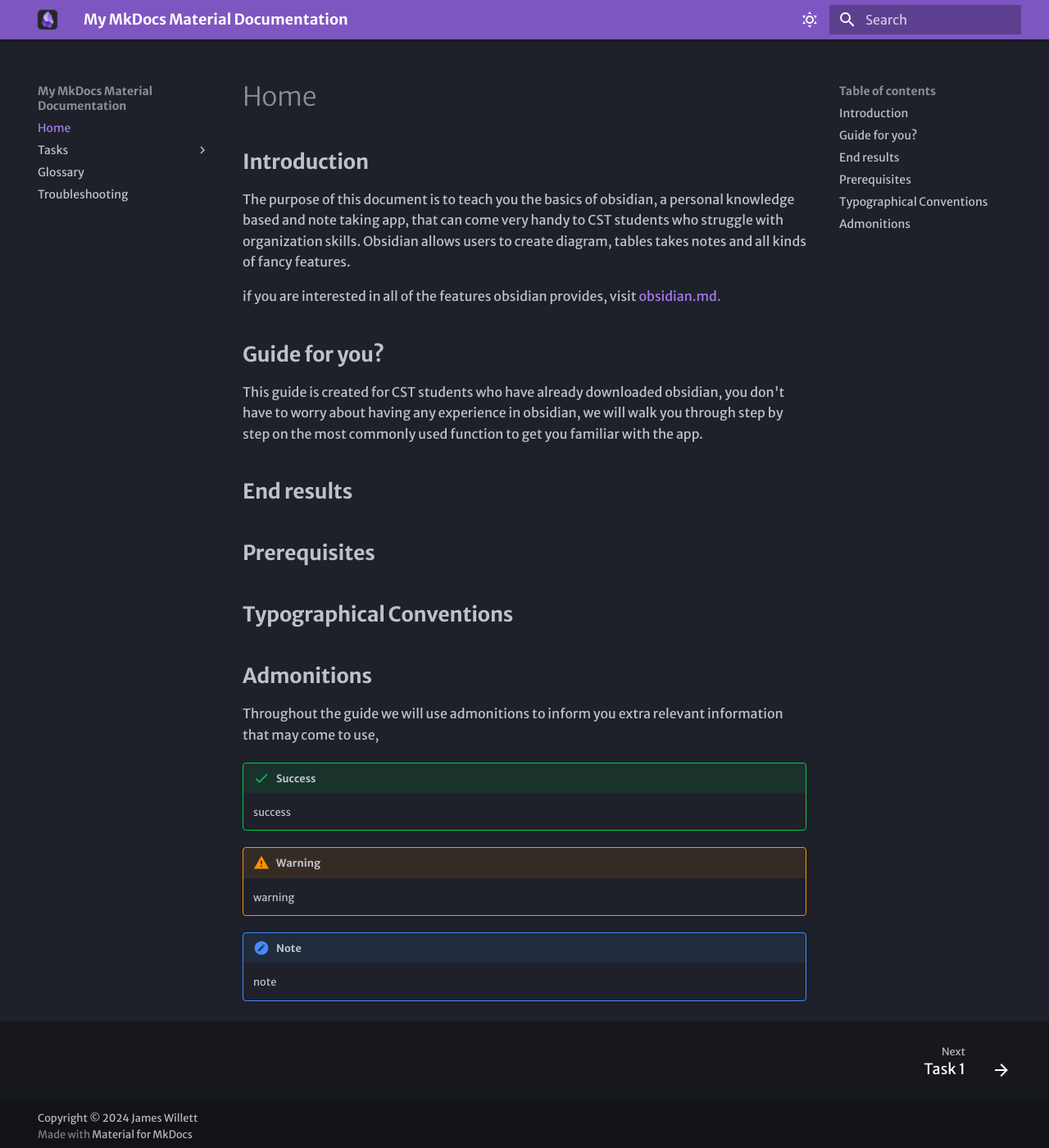
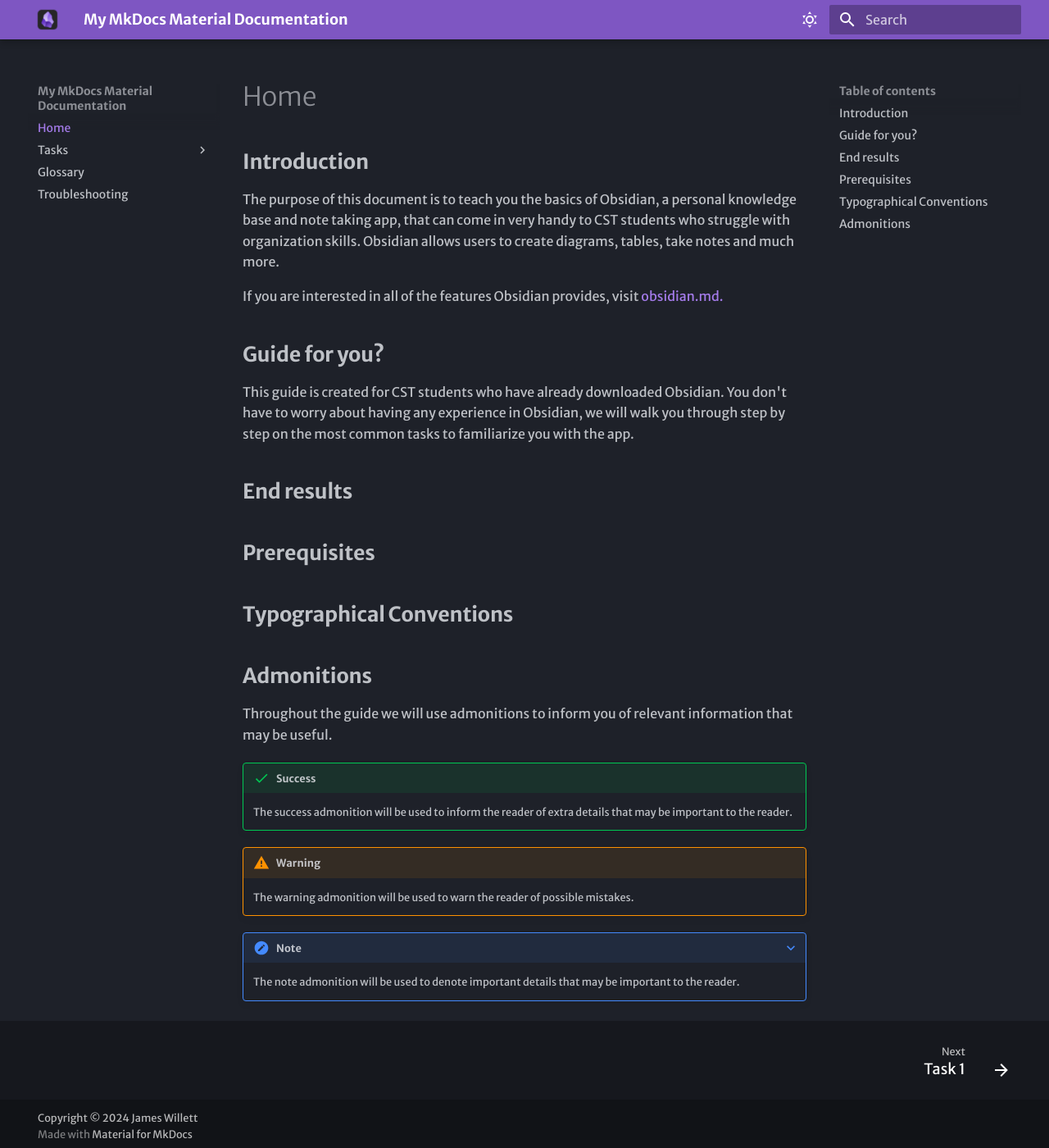
Before and after one commit to AllenLu12/COMP_2216_Obsidian_tutorial, an MkDocs documentation site: the page built from docs/index.md, in a window 1280 px wide and 1400 px high. Shown: the whole window at 82% size. Built offline with MkDocs 1.6.1 and Material for MkDocs 9.7.7, drawn with Linux system fonts in a browser that asks for light colours; some web fonts are replaced.

Commit message:
Add to index.md

```diff
--- a/docs/index.md
+++ b/docs/index.md
@@ -2,13 +2,13 @@
 
 ## **Introduction**
 
-The purpose of this document is to teach you the basics of obsidian, a personal knowledge based and note taking app, that can come very handy to CST students who struggle with organization skills. Obsidian allows users to create diagram, tables takes notes and all kinds of fancy features.
+The purpose of this document is to teach you the basics of Obsidian, a personal knowledge base and note taking app, that can come in very handy to CST students who struggle with organization skills. Obsidian allows users to create diagrams, tables, take notes and much more.
 
-if you are interested in all of the features obsidian provides, visit [obsidian.md.](https://obsidian.md/)
+If you are interested in all of the features Obsidian provides, visit [obsidian.md.](https://obsidian.md/)
 
 ## **Guide for you?**
 
-This guide is created for CST students who have already downloaded obsidian, you don't have to worry about having any experience in obsidian, we will walk you through step by step on the most commonly used function to get you familiar with the app.
+This guide is created for CST students who have already downloaded Obsidian. You don't have to worry about having any experience in Obsidian, we will walk you through step by step on the most common tasks to familiarize you with the app.
 
 ## **End results**
 
@@ -18,14 +18,16 @@
 
 ## **Admonitions**
 
-Throughout the guide we will use admonitions to inform you extra relevant information that may come to use,
-!!! success success
+Throughout the guide we will use admonitions to inform you of relevant information that may be useful.
 
-    success
+!!! success "Success"
 
-!!! warning warning
+    The success admonition will be used to inform the reader of extra details that may be important to the reader.
 
-    warning
+!!! warning "Warning"
 
-!!! note note
-    note
+    The warning admonition will be used to warn the reader of possible mistakes.
+
+???+ note "Note"
+
+    The note admonition will be used to denote important details that may be important to the reader.
```
